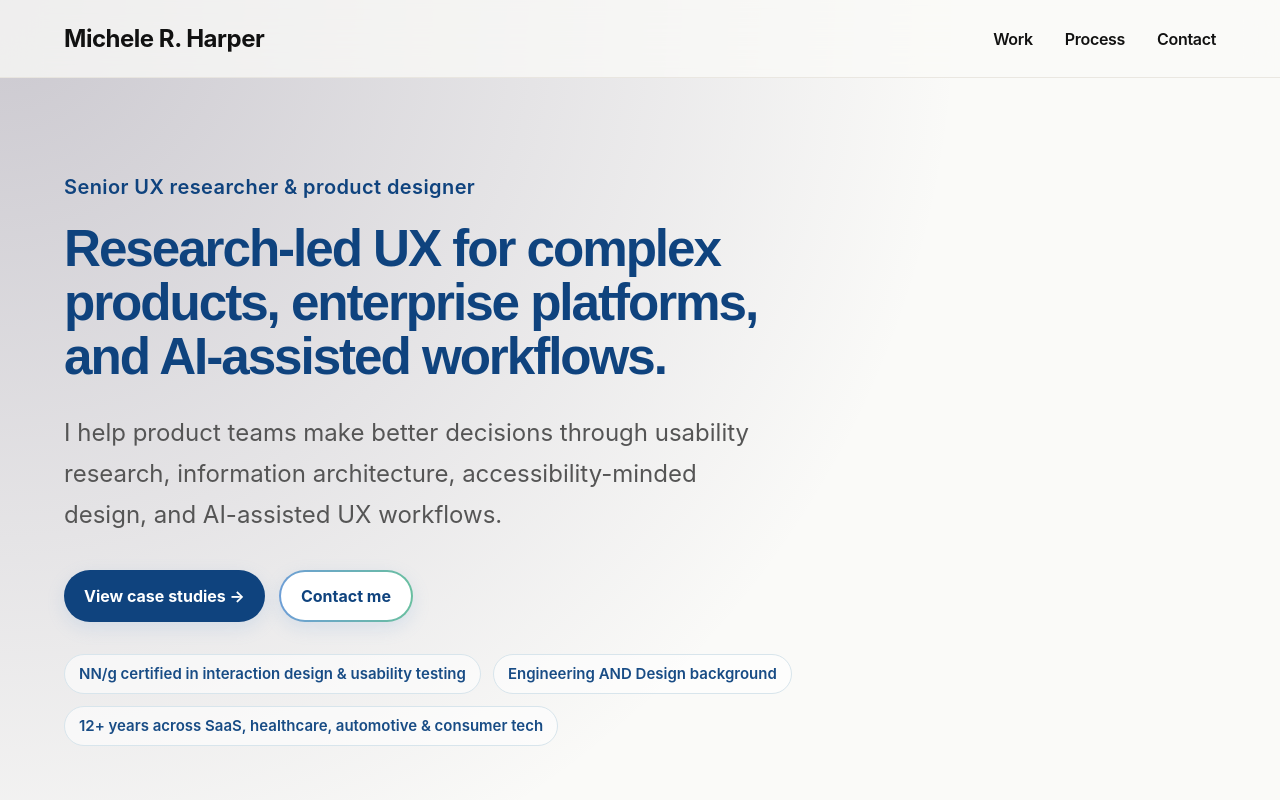
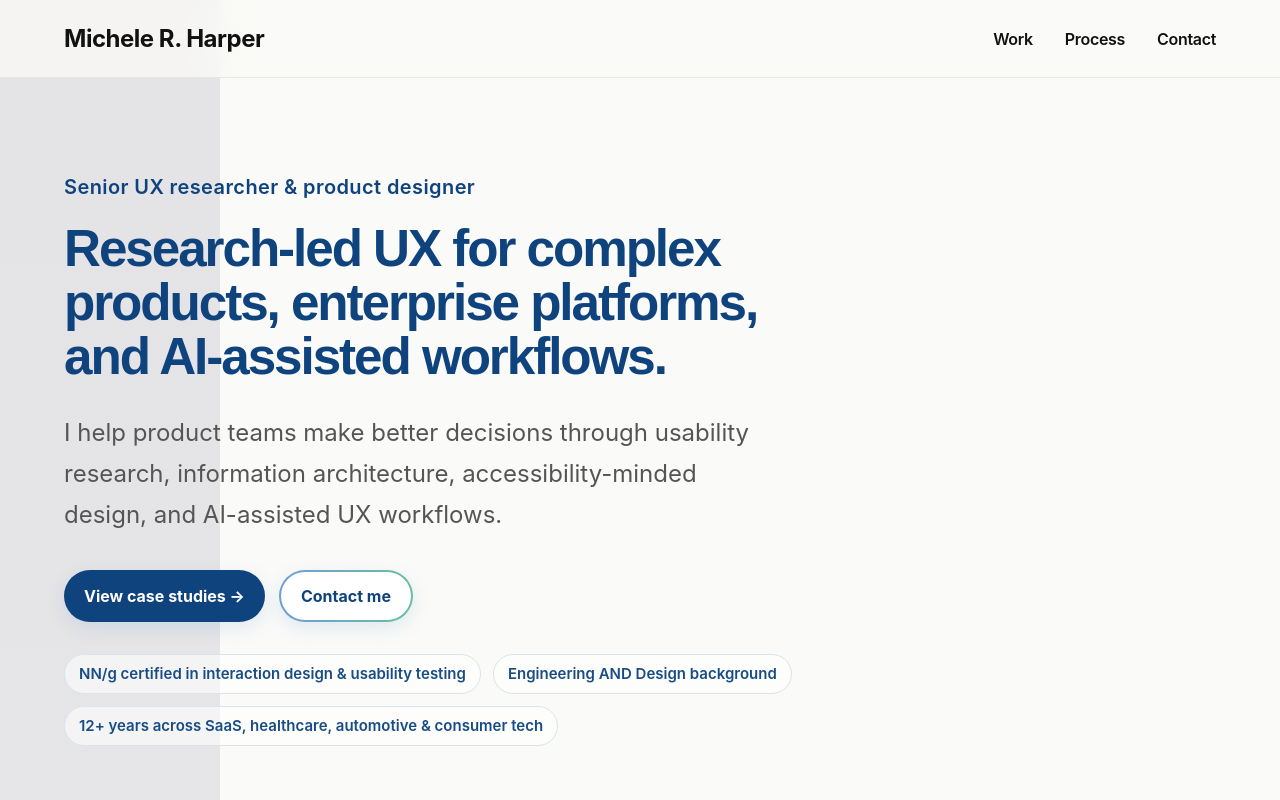
Before and after one commit to micheleroohani/michele-harper-portfolio, a React (Vite) app: page / in a window 1280 px wide. Shown: the top 800 px of the page. Built offline with nearby package versions, Linux system fonts and the light colour scheme.

Commit message:
Update background styles in style.css
Refactor background property to include linear gradient and remove radial gradient.

```diff
--- a/src/style.css
+++ b/src/style.css
@@ -11,8 +11,16 @@ body {
   font-family: Inter, ui-sans-serif, system-ui, -apple-system, BlinkMacSystemFont, "Segoe UI", sans-serif;
   color: #1e1e1e;
   background:
-    radial-gradient(circle at top left, rgba(92, 84, 112, 0.30), transparent 60rem),
+    linear-gradient(
+      to bottom,
+      rgba(92, 84, 112, 0.14) 0%,
+      rgba(92, 84, 112, 0.10) 40%,
+      rgba(92, 84, 112, 0.05) 75%,
+      transparent 100%
+    ),
     #fafaf8;
+  background-repeat: no-repeat;
+  background-size: 220px 100%;
 }
 
 a {
```
